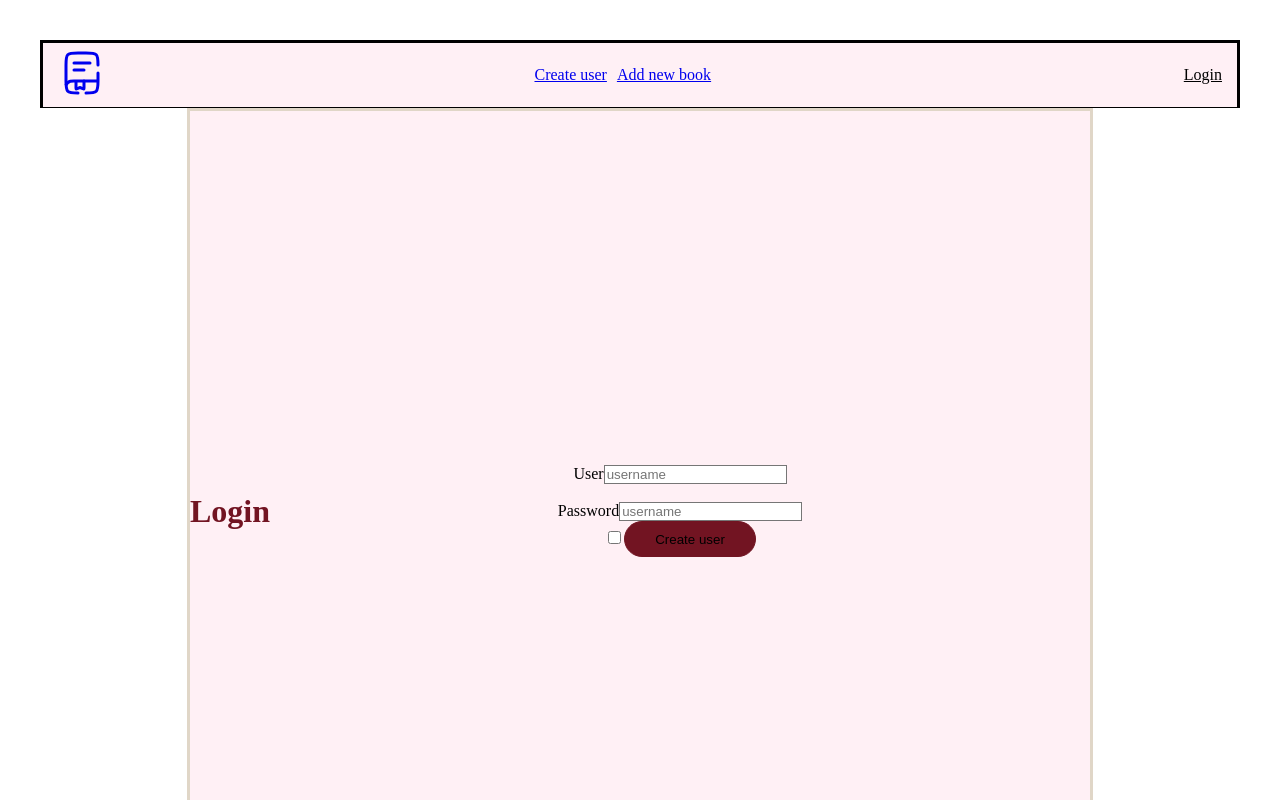
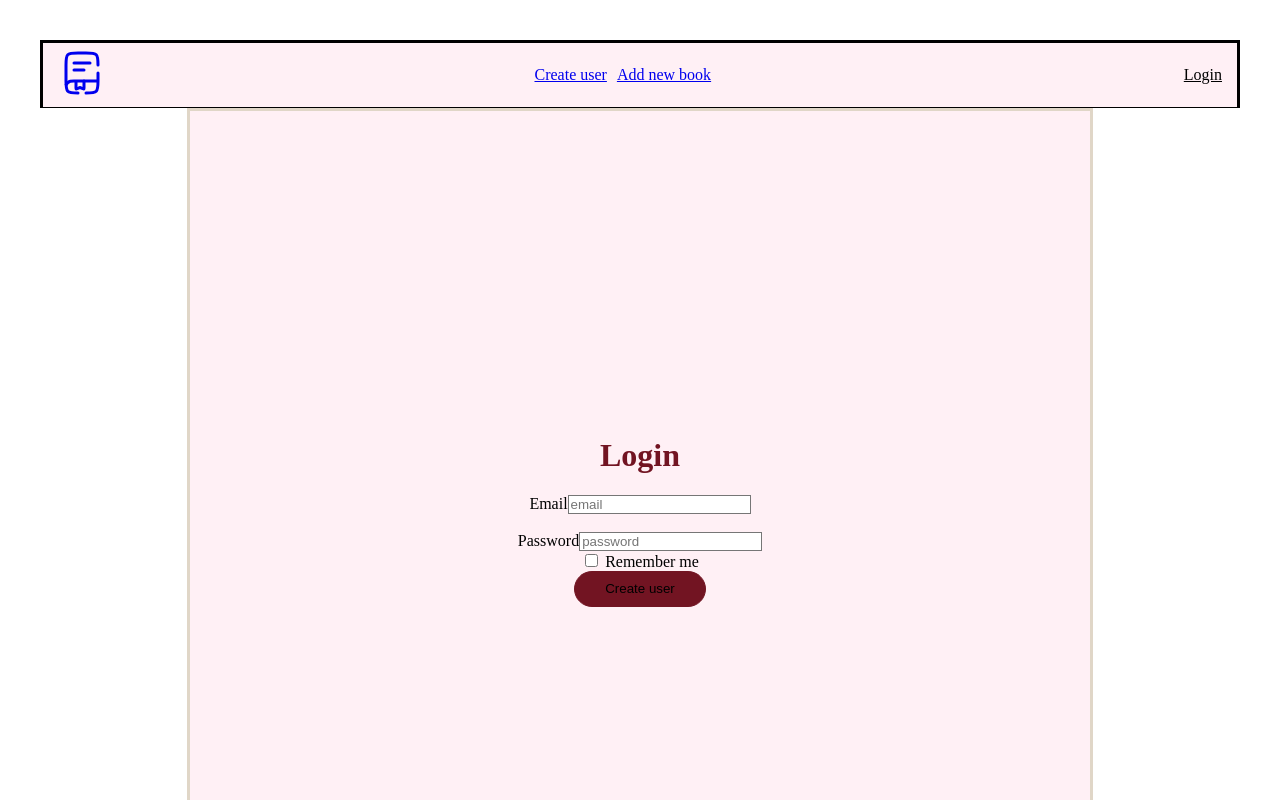
Before and after one commit to saraestefaniam/goodreaders-react, a React (Vite) app: page /login in a window 1280 px wide. Shown: the top 800 px of the page. Built offline with nearby package versions, Linux system fonts and the light colour scheme; no server answers.

Commit message:
We stored the accessToken so we can apply remember me login in component

```diff
--- a/src/api/client.ts
+++ b/src/api/client.ts
@@ -1,4 +1,5 @@
 import axios from "axios";
+import storage from "../utils/storage";
 
 const api = axios.create({
   baseURL: import.meta.env.VITE_API_BASE_URL,
@@ -12,4 +13,9 @@ export const removeAuthorizationHeader = () => {
   delete api.defaults.headers.common["Authorization"];
 };
 
+const storedToken = storage.get("auth");
+if (storedToken) {
+  setAuthorizationHeader(storedToken);
+}
+
 export default api;
--- a/src/pages/auth/login-page.tsx
+++ b/src/pages/auth/login-page.tsx
@@ -1,7 +1,17 @@
 import FormField from "../../components/ui/form-field";
 import Button from "../../components/ui/button";
+import { useAppDispatch, useAppSelector } from "../../store/hooks";
+import { useState } from "react";
 
 const LoginPage = () => {
+  const dispatch = useAppDispatch();
+  const { loading, error } = useAppSelector((state) => state.auth);
+
+  const [form, setForm] = useState({
+    email: "",
+    password: "",
+  });
+
   const handleChange = (event: React.FormEvent) => {
     event.preventDefault();
     return;
@@ -13,17 +23,19 @@ const LoginPage = () => {
   };
 
   return (
-    <div className="flex items-center justify-center min-h-screen bg-[var(--color-bg)]">
-      <h1 className="text-2xl font-bold text-center text-[var(--color-primary)] mb-6">Login</h1>
-      <div className="w-full max-w-md p-8 bg-white rounded-lg shadow-md">
+    <div className="flex min-h-screen items-center justify-center bg-[var(--color-bg)]">
+      <div className="w-full max-w-md rounded-lg bg-white p-8 shadow-md">
+        <h1 className="mb-6 text-center text-2xl font-bold text-[var(--color-primary)]">
+          Login
+        </h1>
         <form className="space-y-4" onSubmit={handleSubmit}>
           <div>
             <FormField
-              label="User"
-              name="username"
+              label="Email"
+              name="email"
               value={""} //pendiente
               onChange={handleChange}
-              placeholder="username"
+              placeholder="email"
               required
             />
             <br />
@@ -32,7 +44,7 @@ const LoginPage = () => {
               name="password"
               value={""} //pendiente
               onChange={handleChange}
-              placeholder="username"
+              placeholder="password"
               required
             />
           </div>
@@ -41,8 +53,10 @@ const LoginPage = () => {
               type="checkbox"
               //checked={""} //debería ser la función rememberUser
               //onChange={(event) => setRememberUser(event.target.checked)}
-            />
+            />{" "}
+            Remember me
           </label>
+          <br />
           <Button type="submit" variant="primary">
             Create user
           </Button>
--- /dev/null
+++ b/src/utils/storage.ts
@@ -0,0 +1,17 @@
+type StorageKey = "auth";
+
+export default {
+  get(key: StorageKey) {
+    return localStorage.getItem(key);
+  },
+
+  set(key: StorageKey, value: string) {
+    localStorage.setItem(key, value);
+  },
+  remove(key: StorageKey) {
+    localStorage.removeItem(key);
+  },
+  clear() {
+    localStorage.clear();
+  },
+};
```
